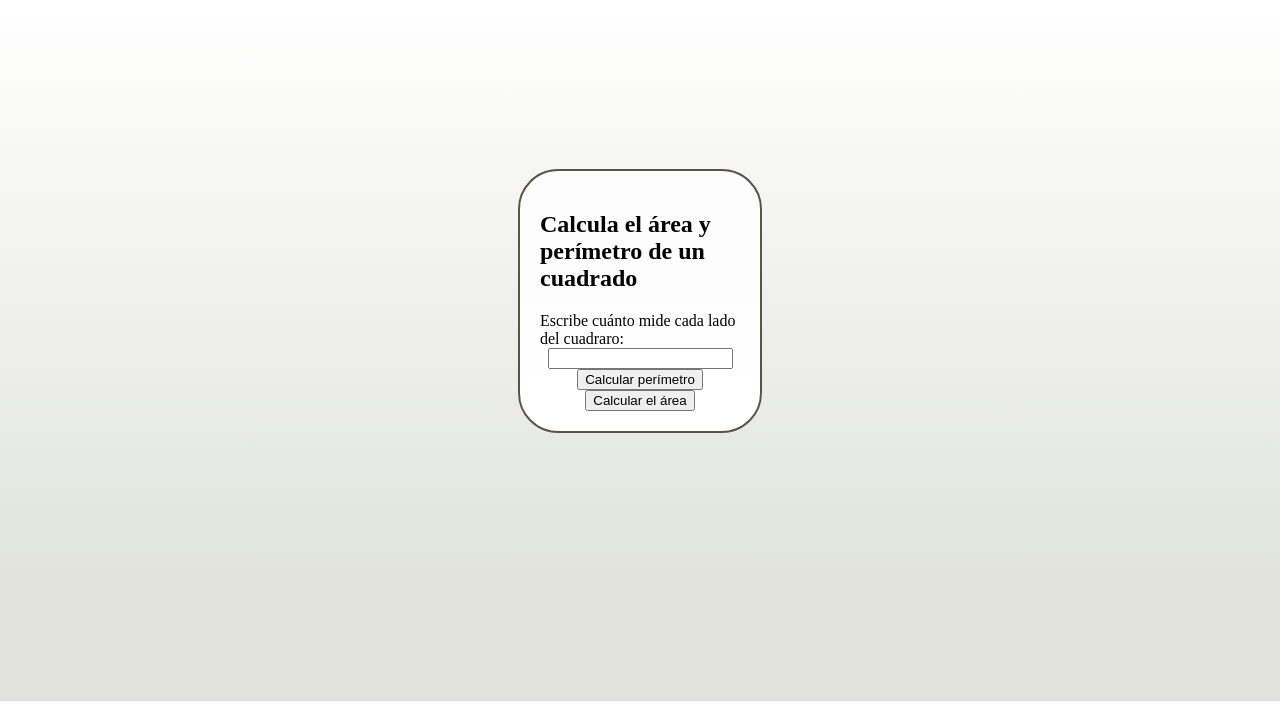
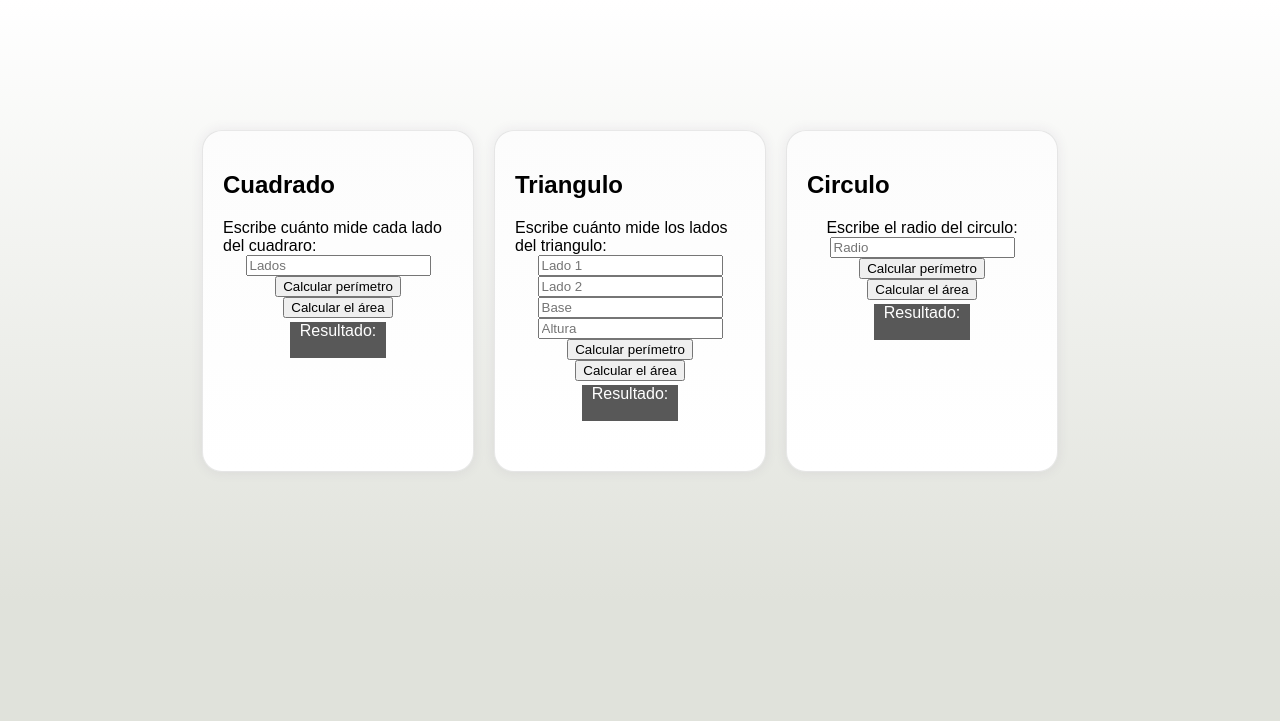
Before and after one commit to alejhop/CP-Javasript, a plain HTML site: page figuras.html in a window 1280 px wide. Shown: the part 79-800 px from the top of the page. Drawn offline with Linux system fonts and the light colour scheme; a web font is replaced by a local one.

Commit message:
los tres elementos

```diff
--- a/figuras.html
+++ b/figuras.html
@@ -6,6 +6,8 @@
     <meta name="viewport" content="width=device-width, initial-scale=1.0">
     <title>Figuras Geométricas | Curso Práctico de JavaScript en Platzi</title>
     <link rel="stylesheet" href="./style.css">
+    <link href="https://fonts.googleapis.com/css?family=Muli&amp;display=swap" rel="stylesheet">
+
     <script src="./figuras.js"></script>
 </head>
 <body>
@@ -13,17 +15,55 @@
         <h1>Figuras Geométricas</h1>
     </header>
     <section class="container">
-        <section class="cuadrado">
-            <h2>Calcula el área y perímetro de un cuadrado</h2>
+        <section class="espacio">
+            <h2>Cuadrado</h2>
             <form action="">
                 <label for="InputCuadrado">
                     Escribe cuánto mide cada lado del cuadraro:
                 </label>
-                <input id="InputCuadrado" type="number" required/>
-                <label for="" id="resultadoPerimetro"></label>
-                <label for="" id="resultadoArea"></label>
+                <input id="InputCuadrado" type="number" placeholder="Lados"/>
                 <button type="button" onclick="calcularPerimetroCuadrado()">Calcular perímetro</button>
                 <button type="button" onclick="calcularAreaCuadrado()">Calcular el área</button>
+                <div class="resultado">
+                    <p>Resultado:</p>
+                    <label for="" id="resultadoPerimetro"></label><br/>
+                    <label for="" id="resultadoArea"></label>
+                </div>
+            </form>
+        </section>
+        <section class="espacio">
+            <h2>Triangulo</h2>
+            <form action="">
+                <label for="InputTriangulo1">
+                    Escribe cuánto mide los lados del triangulo:
+                </label>
+                <input id="InputTriangulo1" type="number" placeholder="Lado 1"/>
+                <input id="InputTriangulo2" type="number" placeholder="Lado 2"/>
+                <input id="InputTriangulo3" type="number" placeholder="Base"/>
+                <input id="InputTriangulo4" type="number" placeholder="Altura"/>
+                <button type="button" onclick="calcularPerimetroTriangulo()">Calcular perímetro</button>
+                <button type="button" onclick="calcularAreaTriangulo()">Calcular el área</button>
+                <div class="resultado">
+                    <p>Resultado:</p>
+                    <label for="" id="resultadoPerimetroTriangulo"></label><br/>
+                    <label for="" id="resultadoAreaTriangulo"></label>
+                </div>
+            </form>
+        </section>
+        <section class="espacio">
+            <h2>Circulo</h2>
+            <form action="">
+                <label for="InputCirculo">
+                    Escribe el radio del circulo:
+                </label>
+                <input id="InputCirculo" type="number" placeholder="Radio"/>
+                <button type="button" onclick="calcularPerimetroCirculo()">Calcular perímetro</button>
+                <button type="button" onclick="calcularAreaCirculo()">Calcular el área</button>
+                <div class="resultado">
+                    <p>Resultado:</p>
+                    <label for="" id="resultadoPerimetroCirculo"></label><br/>
+                    <label for="" id="resultadoAreaCirculo"></label>
+                </div>
             </form>
         </section>
     </section>
--- a/figuras.js
+++ b/figuras.js
@@ -10,7 +10,6 @@ console.groupEnd();
 
 //Código del triangulo
 console.group("Triángulos");
-
 function perimetroTriangulo(lado1, lado2, base){
     return lado1 + lado2 + base;
 }
@@ -54,3 +53,35 @@ function calcularAreaCuadrado(){
     const area = areaCuadrado(value);
     document.getElementById("resultadoArea").innerHTML="El área es " + area;
 }
+
+function calcularPerimetroTriangulo(){
+    const input1 = document.getElementById("InputTriangulo1");
+    const value1 = Number(input1.value);
+    const input2 = document.getElementById("InputTriangulo2");
+    const value2 = Number(input2.value);
+    const input3 = document.getElementById("InputTriangulo3");
+    const value3 = Number(input3.value);
+    const perimetro = perimetroTriangulo(value1,value2,value3);
+    document.getElementById("resultadoPerimetroTriangulo").innerHTML="El perimetro es " + perimetro;
+}
+function calcularAreaTriangulo(){
+    const input1 = document.getElementById("InputTriangulo3");
+    const value1 = Number(input1.value);
+    const input2 = document.getElementById("InputTriangulo4");
+    const value2 = Number(input2.value);
+    const area = areaTriangulo(value1,value2);
+    document.getElementById("resultadoAreaTriangulo").innerHTML="El área es " + area;
+}
+
+function calcularPerimetroCirculo(){
+    const input = document.getElementById("InputCirculo");
+    const value = input.value;
+    const perimetro = perimetroCirculo(value);
+    document.getElementById("resultadoPerimetroCirculo").innerHTML="El perimetro es " + perimetro;
+}
+function calcularAreaCirculo(){
+    const input = document.getElementById("InputCirculo");
+    const value = input.value;
+    const area = areaCirculo(value);
+    document.getElementById("resultadoAreaCirculo").innerHTML="El área es " + area;
+}
--- a/style.css
+++ b/style.css
@@ -1,12 +1,18 @@
 body{
     margin: 0;
     justify-content: center;
+    font-family: 'Muli', sans-serif;
+    background-color: #E0E2DB;
 }
 header{
     display: flex;
     align-items: center;
     justify-content: center;
     background-color: #ffffff;
+}
+p{
+    padding: 0px;
+    margin: 0px;
 }
 .container{
     display: flex;
@@ -16,14 +22,17 @@ header{
     min-height: calc(100vh - 200px);
     opacity: 1;
 }
-.cuadrado{
-    width: 200px;
+.espacio{
+    width: 230px;
     background-color: rgba(255, 255, 255, 0.1);
-    border: solid 2px #5C5346;
-    border-radius: 40px;
+    border-radius: 20px;
     align-items: center;
     padding: 20px;
     background: linear-gradient(#FCFCFC,#ffffff);
+    box-shadow: 0 0 13px 0 rgb(62 44 90 / 8%);
+    border: 1px solid rgba(0,0,0,.09);
+    height: 300px;
+    margin-right: 20px;
 }
 form{
     display: flex;
@@ -36,3 +45,19 @@ footer {
     height: 100px;
     width: 100%;
 }
+.resultado{
+    background-color: #585858;
+    color: white;
+    padding-left: 10px;
+    padding-right: 10px;
+    text-align: center;
+    margin-top: 4px;
+}
+
+@media only screen and (max-width: 600px) {
+    section {
+      align-items: flex-start;
+      flex-direction: column;
+      margin-bottom: 20px;
+    }
+  }
```
